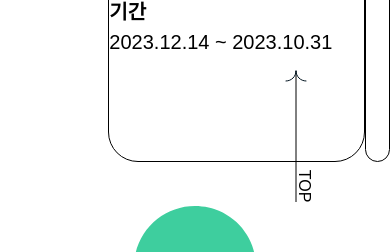
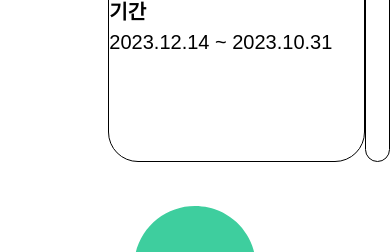
Before and after one commit to yourteacher-org/yourteacher-fe, a React (Vite) app: page / in a window 390 px wide. Shown: the part 1522-1774 px from the top of the page. Built offline with nearby package versions, Linux system fonts and the light colour scheme.

Commit message:
[style] TopArrow 태블릿 이하에서 감추기 적용

```diff
--- a/src/layouts/Footer.tsx
+++ b/src/layouts/Footer.tsx
@@ -22,7 +22,7 @@ const Footer = () => {
         />
         <button
           aria-label="scroll-top"
-          className="group w-10 absolute -top-48 right-[55px]"
+          className="group w-10 absolute -top-48 right-[55px] xl:block sm:hidden"
           onClick={scrollTop}
         >
           <TopArrow />
```
